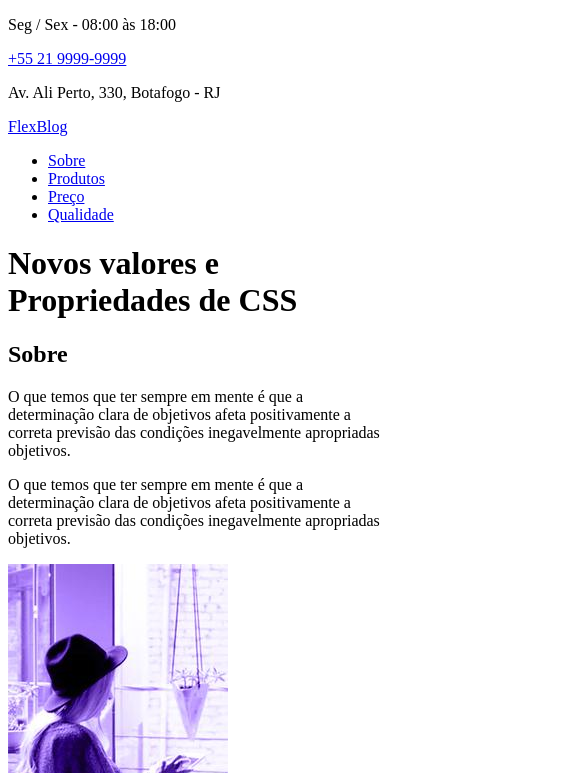
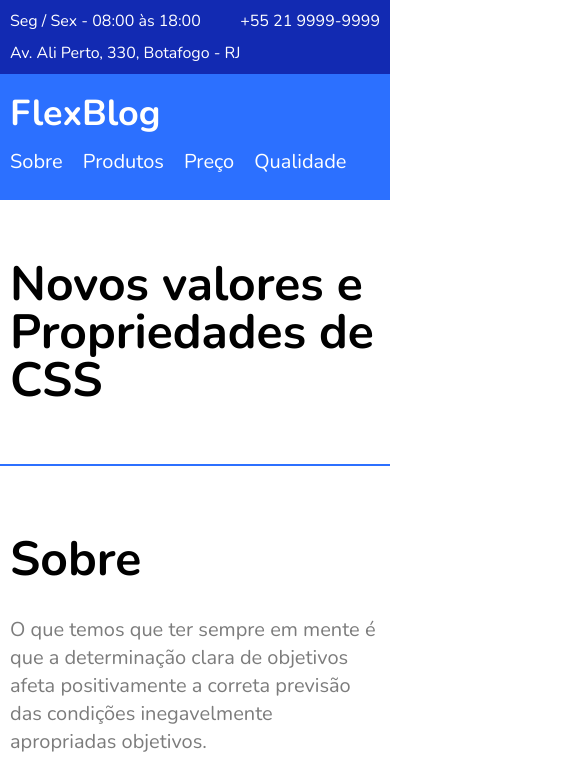
Before and after one commit to Thiagooms/flex-resp, a plain HTML site: page index.html in a window 390 px wide. Shown: the top 773 px of the page, 585 px wide, since content can reach past the window. Drawn offline with nearby package versions, Linux system fonts and the light colour scheme.

Commit message:
update body flexbox
Estilização dos menus nav bar e das sessões sobre e produtos com a utilização das propriedades display flex, deixando o protótipo totalmente responsivo!

```diff
--- a/css/style.css
+++ b/css/style.css
@@ -0,0 +1,176 @@
+body, h1, h2, p, ul, li, a {
+    margin: 0px;
+    padding: 0px;
+}
+
+body{
+    font-family: "Nunito", Arial, Helvetica, sans-serif;
+    color: 222222;
+}
+
+ul {
+    list-style: none;
+}
+
+a{
+    text-decoration: none;
+}
+
+img {
+    display: block;
+    max-width: 100%;
+}
+
+* {
+    box-sizing: border-box;
+}
+
+/* Superinfo */
+
+.superinfo-bg {
+    background: #122ab2;
+    color: white;
+}
+
+.superinfo {
+    max-width: 960px;
+    margin: 0 auto;
+    display: flex;
+    justify-content: space-between;
+    flex-wrap: wrap;
+    padding-top: 10px;
+}
+
+.superinfo p, .superinfo a{
+    margin: 0px 10px 10px 10px;
+}
+
+.superinfo a {
+    color: white;
+}
+
+.menu-bg {
+    background: #2c70ff;
+}
+
+.menu {
+    max-width: 960px;
+    margin: 0 auto;
+    padding: 15px 0;
+    display: flex;
+    flex-wrap: wrap;
+    justify-content: space-between;
+    align-items: center;
+}
+
+.menu a {
+    color: white;
+
+}
+
+.menu-logo {
+    font-size: 2.25em;
+    font-weight: bold;
+    margin: 0 10px;
+}
+
+.menu-nav ul {
+    display: flex;
+    flex-wrap: wrap;
+}
+
+.menu-nav a{
+    font-size:1.25em;
+    display: block;
+    padding: 10px;
+}
+
+.menu-nav a:hover{
+    color: #122ab2;
+}
+
+/* Introdução */
+
+.introducao {
+    font-size: 3em;
+    line-height: 1;
+    max-width: 960px;
+    margin: 0 auto;
+    padding: 60px 10px;
+}
+
+/* Sobre */
+
+.sobre {
+    border-top: 2px solid #2c70ff;
+    border-top: 2px solid #2c70ff;
+    max-width: 960px;
+    margin: 0 auto;
+    padding: 60px 0;
+    display: flex;
+    flex-wrap: wrap;
+}
+
+.sobre-info {
+    flex: 2 1 300px;
+    margin: 0 10px;
+}
+
+.sobre-info h1 {
+    font-size: 3em;
+    margin-bottom: .5em;
+}
+
+.sobre-info p {
+    font-size: 1.25em;
+    line-height: 1.4;
+    margin-bottom: 1em;
+    color: #7c7c7c;
+}
+
+.sobre-img {
+    flex: 1 1 160px;
+    margin: 0 10px;
+}
+
+/* Produtos */
+
+.produtos {
+    max-width: 960px;
+    margin: 60px auto;
+}
+
+.produtos h1{
+    font-size: 3em;
+    margin: 0 10px 60px 10px;
+}
+
+.produtos-container{
+    display: flex;
+    flex-wrap: wrap;
+    align-items: flex-end;
+}
+
+.produtos-item{
+    flex: 1 1 175px;
+    margin: 10px;
+}
+
+.produtos-item h2 {
+    font-size: 3em;
+    color: #a4a4a4;
+    background: #f7f7f7;
+    padding: 60px 20px;
+}
+
+.purple {
+    border-top: 8px solid #ae81ff;
+}
+
+.pink {
+    border-top: 8px solid #f9265e;
+}
+
+.blue {
+    border-top: 8px solid #66d9eb;
+}
--- a/index.html
+++ b/index.html
@@ -22,7 +22,7 @@
 			<div class="menu-logo">
 				<a href="#">FlexBlog</a>
 			</div>
-			<nav>
+			<nav class="menu-nav">
 				<ul>
 					<li><a href="#sobre">Sobre</a></li>
 					<li><a href="#produtos">Produtos</a></li>
```
